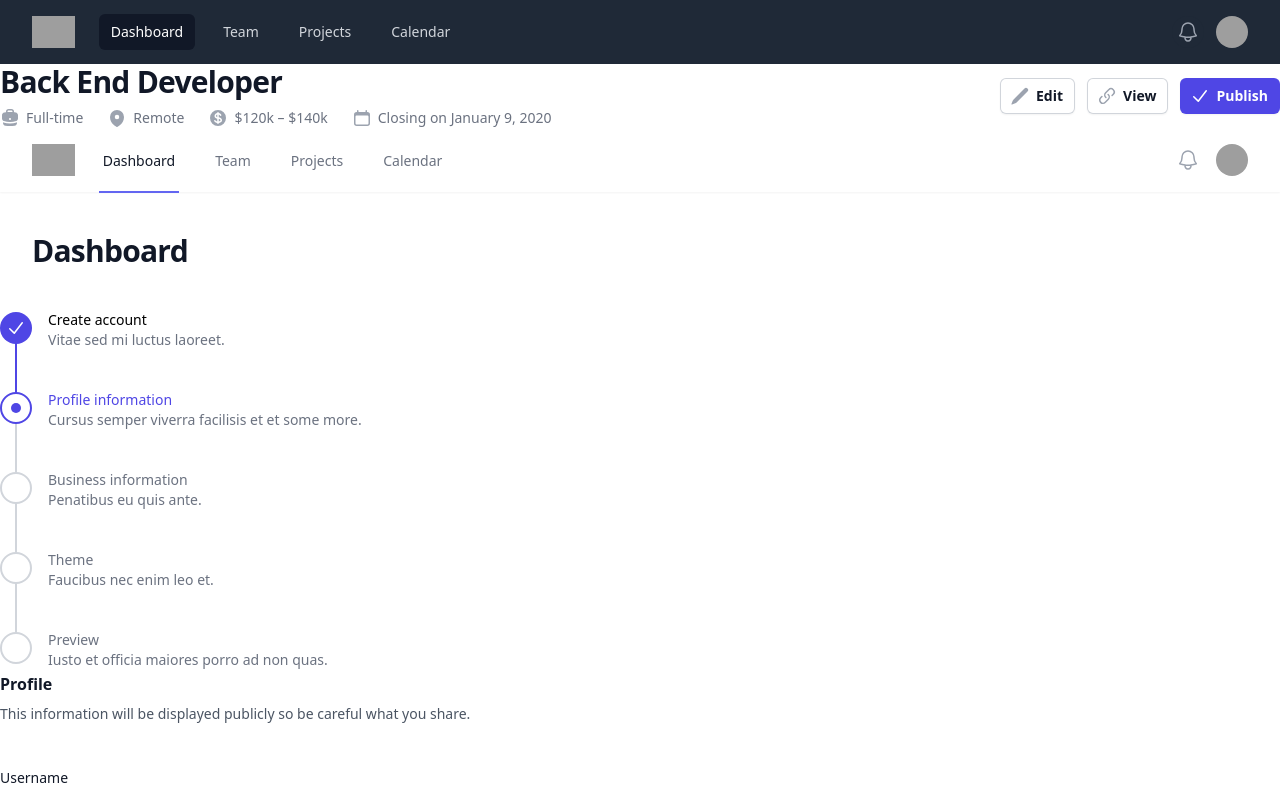
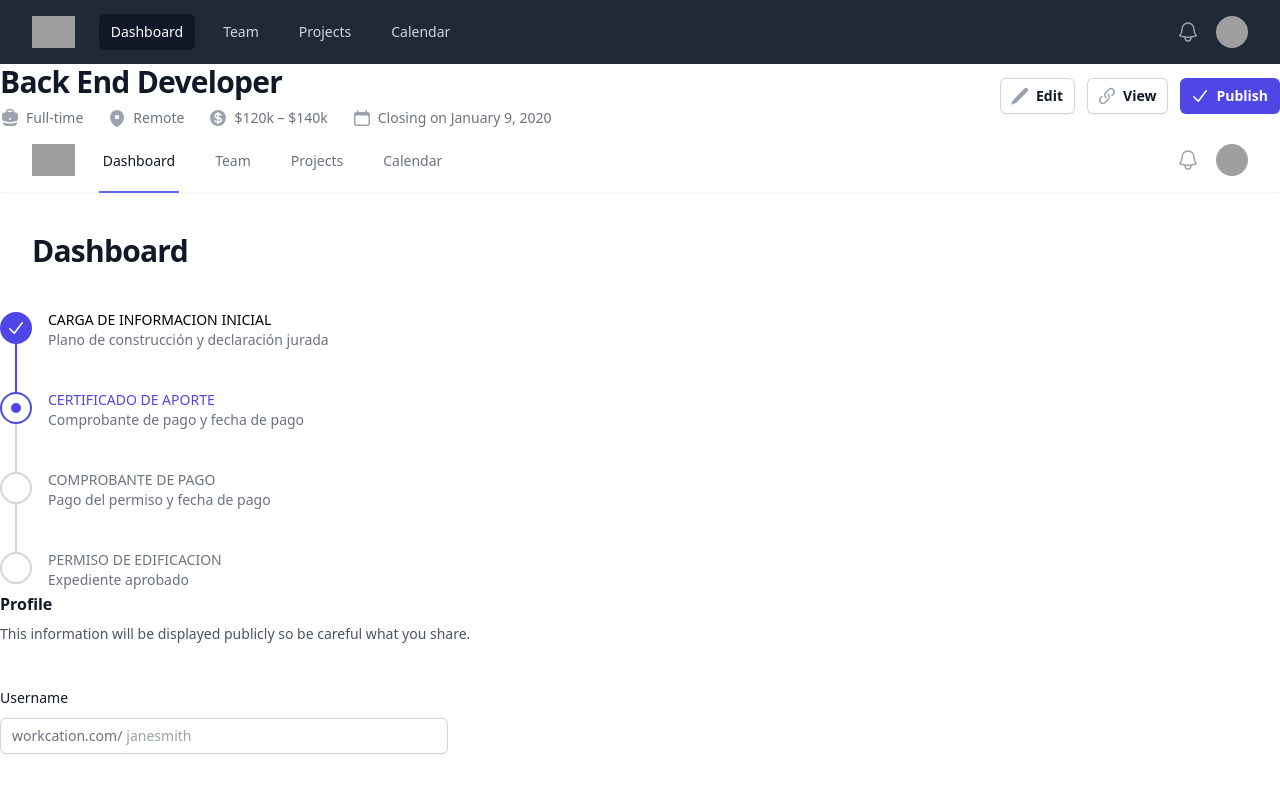
Before and after one commit to sophiiaR/muni-app, a React (Vite) app: page / in a window 1280 px wide. Shown: the top 790 px of the page. Built offline with nearby package versions, Linux system fonts and the light colour scheme; grey boxes are pictures that could not be loaded; a web font is replaced by a local one.

Commit message:
customize steps component

```diff
--- a/src/components/Steps.jsx
+++ b/src/components/Steps.jsx
@@ -1,16 +1,16 @@
 import { CheckIcon } from '@heroicons/react/20/solid'
 
 const steps = [
-    { name: 'Create account', description: 'Vitae sed mi luctus laoreet.', href: '#', status: 'complete' },
+    { name: 'CARGA DE INFORMACION INICIAL', description: 'Plano de construcción y declaración jurada', href: '#', status: 'complete' },
     {
-        name: 'Profile information',
-        description: 'Cursus semper viverra facilisis et et some more.',
+        name: 'CERTIFICADO DE APORTE',
+        description: 'Comprobante de pago y fecha de pago',
         href: '#',
         status: 'current',
     },
-    { name: 'Business information', description: 'Penatibus eu quis ante.', href: '#', status: 'upcoming' },
-    { name: 'Theme', description: 'Faucibus nec enim leo et.', href: '#', status: 'upcoming' },
-    { name: 'Preview', description: 'Iusto et officia maiores porro ad non quas.', href: '#', status: 'upcoming' },
+    { name: 'COMPROBANTE DE PAGO', description: 'Pago del permiso y fecha de pago', href: '#', status: 'upcoming' },
+    { name: 'PERMISO DE EDIFICACION', description: 'Expediente aprobado', href: '#', status: 'upcoming' },
+    // { name: 'Preview', description: 'Iusto et officia maiores porro ad non quas.', href: '#', status: 'upcoming' },
 ]
 
 function classNames(...classes) {
```
